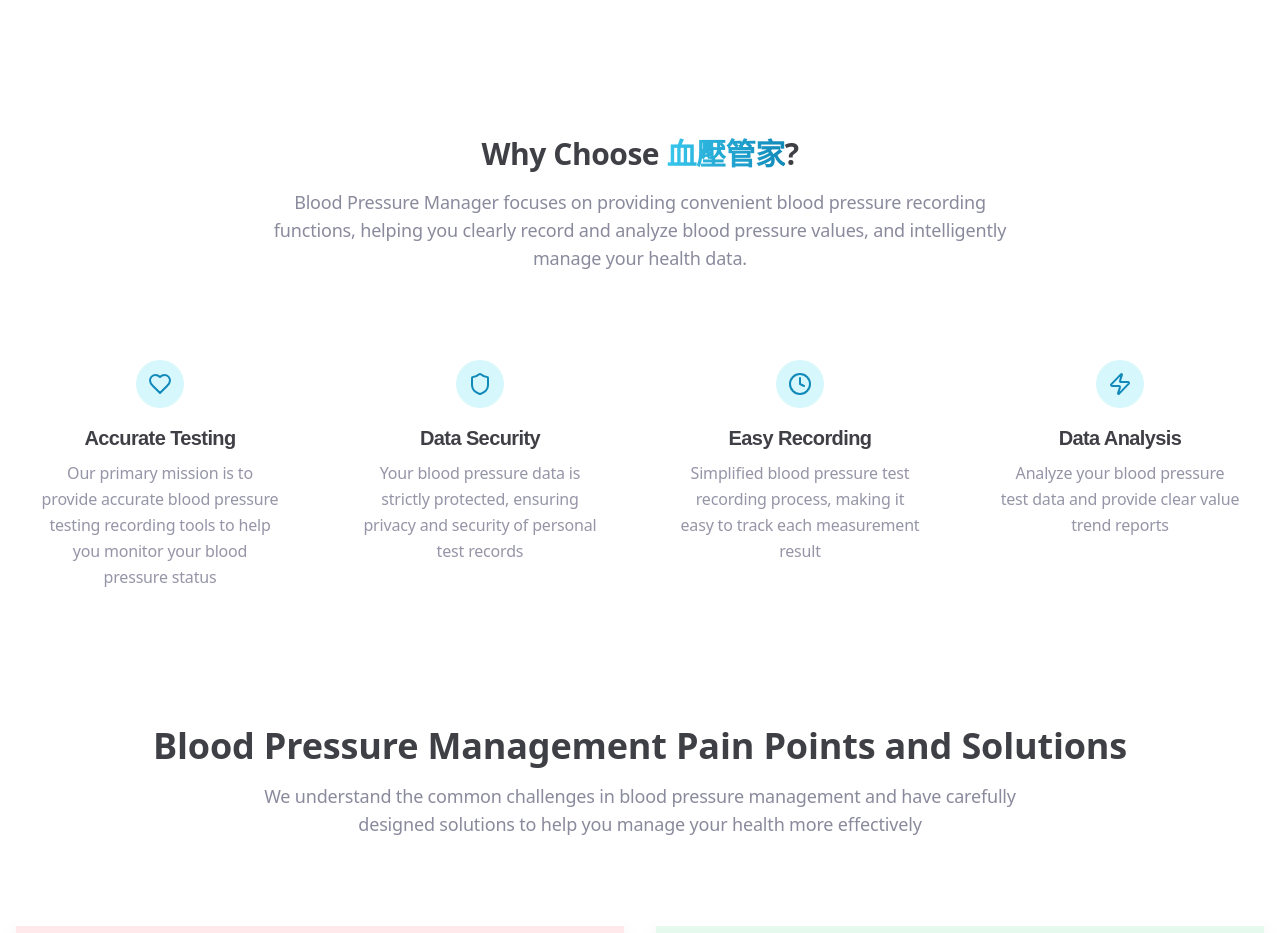
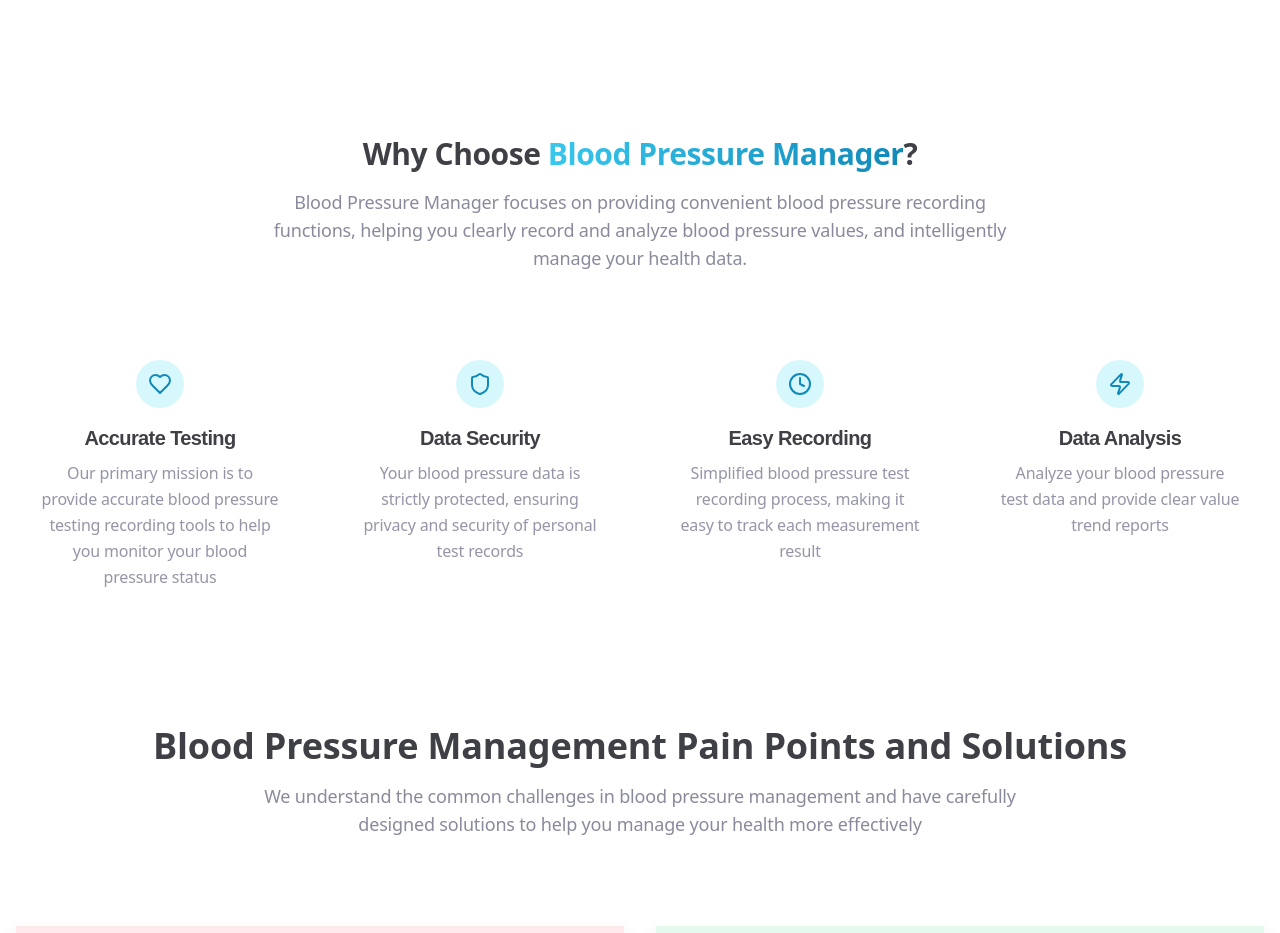
Before and after one commit to firstfu/blood-pressure-web, a Next.js app: page / in a window 1280 px wide. Shown: the part 1040-1973 px from the top of the page. Built offline with nearby package versions, Linux system fonts and the light colour scheme; a web font is replaced by a local one.

Commit message:
刪除：移除 Next.js 15 和 React 19 的編碼標準文件
- 刪除不再使用的編碼標準文件，簡化專案結構。
- 更新 ValueSection 組件中的文案，改為使用字典中的應用名稱，提升多語言支持的一致性。

```diff
--- a/app/components/ValueSection.tsx
+++ b/app/components/ValueSection.tsx
@@ -75,7 +75,7 @@ export default function ValueSection() {
             transition={{ duration: 0.6 }}
           >
             {dictionary?.價值主張?.標題 || "為什麼選擇"}
-            <span className="text-gradient-primary">血壓管家</span>?
+            <span className="text-gradient-primary">{dictionary?.共用?.應用名稱 || "血壓管家"}</span>?
           </motion.h2>
           <motion.p
             className="text-xl md:text-lg text-muted-foreground text-optimized font-rounded max-w-3xl mx-auto px-4 md:px-0"
@@ -83,7 +83,7 @@ export default function ValueSection() {
             animate={isInView ? { opacity: 1, y: 0 } : {}}
             transition={{ duration: 0.6, delay: 0.2 }}
           >
-            {dictionary?.價值主張?.副標題 || "血壓管家專注於提供便捷的血壓記錄功能，幫助您清晰記錄和分析血壓數值，智能管理您的健康數據。"}
+            {dictionary?.價值主張?.副標題 || `${dictionary?.共用?.應用名稱 || "血壓管家"}專注於提供便捷的血壓記錄功能，幫助您清晰記錄和分析血壓數值，智能管理您的健康數據。`}
           </motion.p>
         </div>
 
```
Also changed, not shown: 1 other file (tests, documents, lock files or other folders).
